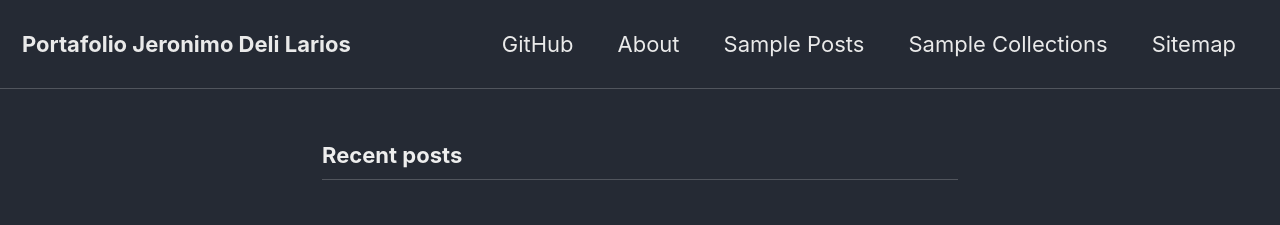
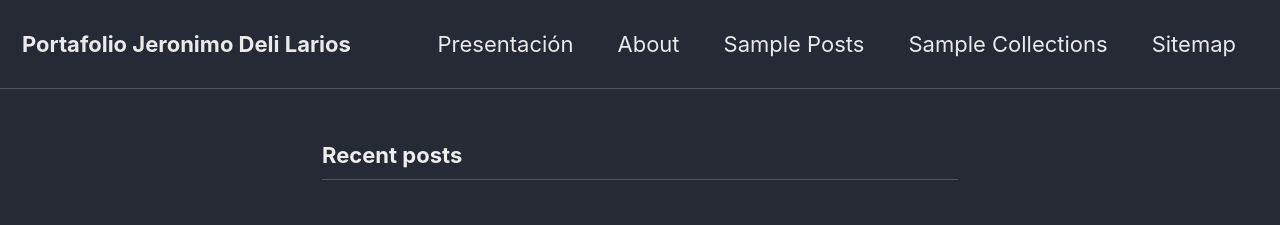
Before and after one commit to Jero110/Jero110.github.io, a Jekyll site: the page built from my-jekyll-site/index.markdown, in a window 1280 px wide. Shown: the top 225 px of the page. Built offline with Jekyll 4.4.1, drawn with Linux system fonts in a browser that asks for light colours; cached includes are drawn as plain includes.

Commit message:
Update navigation.yml, con presentacion historia

```diff
--- a/_data/navigation.yml
+++ b/_data/navigation.yml
@@ -1,7 +1,7 @@
 # main links
 main:
-  - title: "GitHub"
-    url: https://github.com/Jero110?tab=repositories
+  - title: "Presentación"
+    url: https://docs.google.com/presentation/d/11OpxStEKoxrbkvhmQCEozZSimJ6YsKdU6DfvfbwthBg/edit#slide=id.g2c087deaa95_1_14
   - title: "About"
     url: https://mmistakes.github.io/minimal-mistakes/about/
   - title: "Sample Posts"
```
